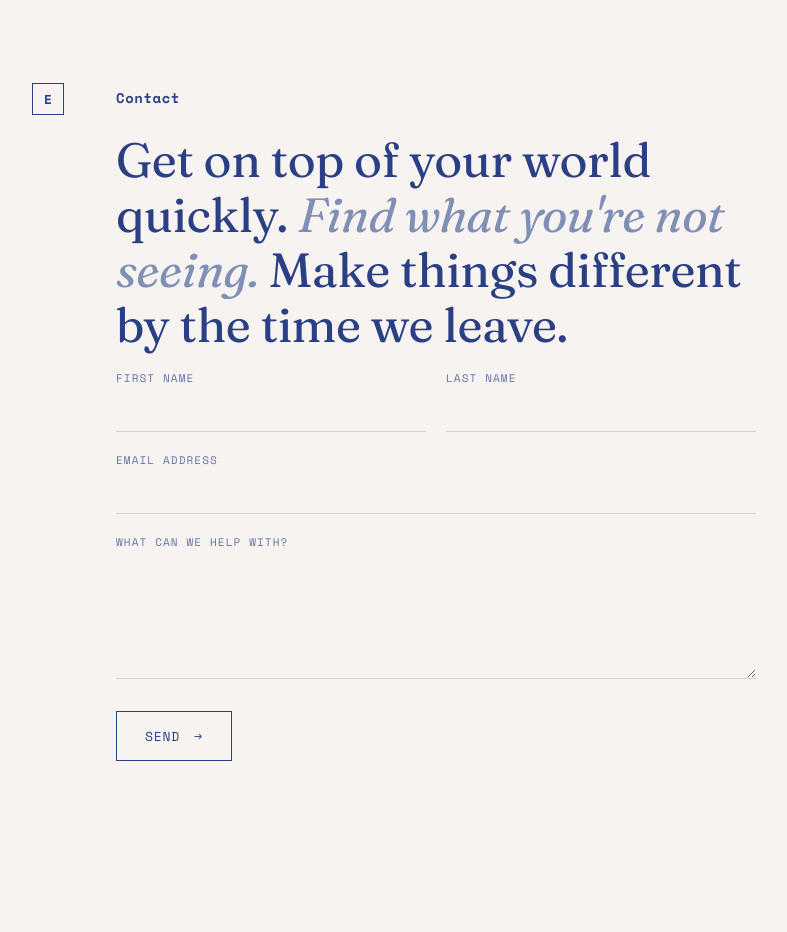
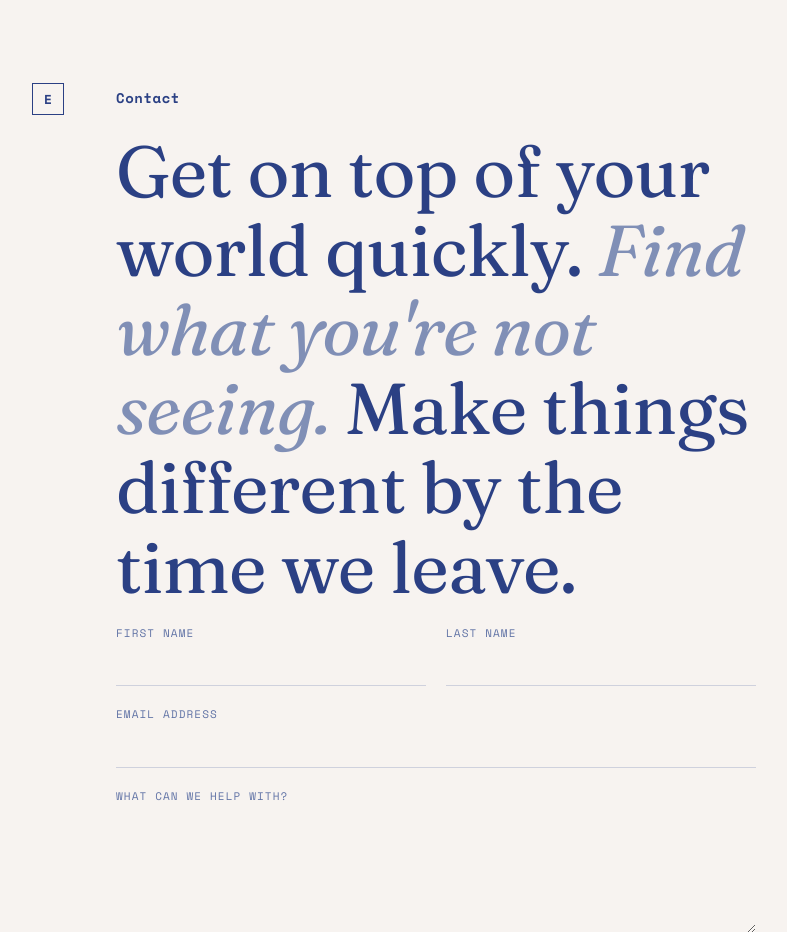
Before and after one commit to oblongataco/oblongata-site, a plain HTML site: page index.html in a window 1280 px wide. Shown: the part 3260-4192 px from the top of the page, without its empty margins (28-815 px from the left). Drawn offline with nearby package versions, Linux system fonts and the light colour scheme.

Commit message:
Update index.html

```diff
--- a/index.html
+++ b/index.html
@@ -343,8 +343,8 @@
     font-family: var(--serif);
     font-weight: 400;
     font-variation-settings: 'opsz' 144, 'SOFT' 30;
-    font-size: clamp(36px, 4.6vw, 48px);
-    line-height: 1.15;
+    font-size: clamp(44px, 6vw, 72px);
+    line-height: 1.1;
     letter-spacing: -0.01em;
     max-width: 720px;
     margin: 24px 0 56px;
@@ -725,7 +725,7 @@
     .person h3 { font-size: 28px; }
 
     /* Contact headline: keep it bold and large on mobile */
-    .contact-headline { font-size: 48px; line-height: 1.1; margin: 16px 0 40px; }
+    .contact-headline { font-size: 44px; line-height: 1.1; margin: 16px 0 40px; }
 
     /* Footer: collapse 4 cols → 2, then keep wordmark scaled */
     .foot-cols { grid-template-columns: 1fr 1fr; gap: 28px; margin-bottom: 80px; }
```
